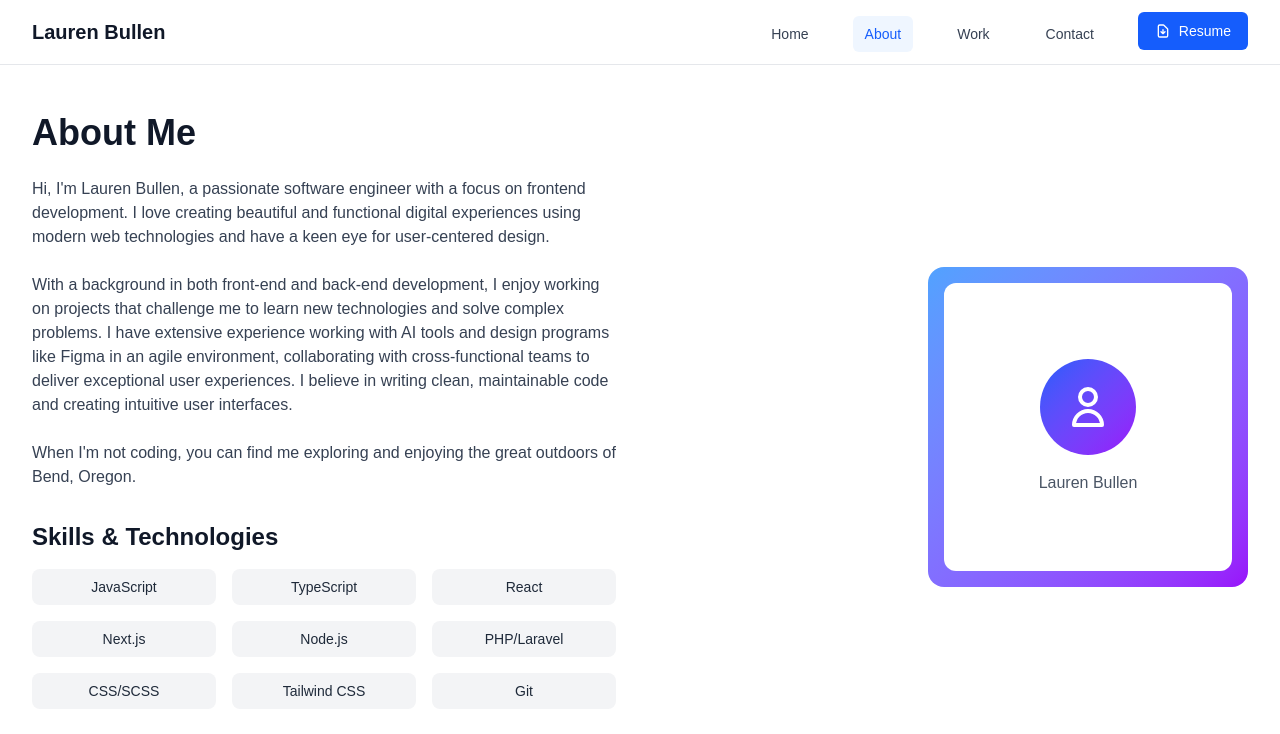
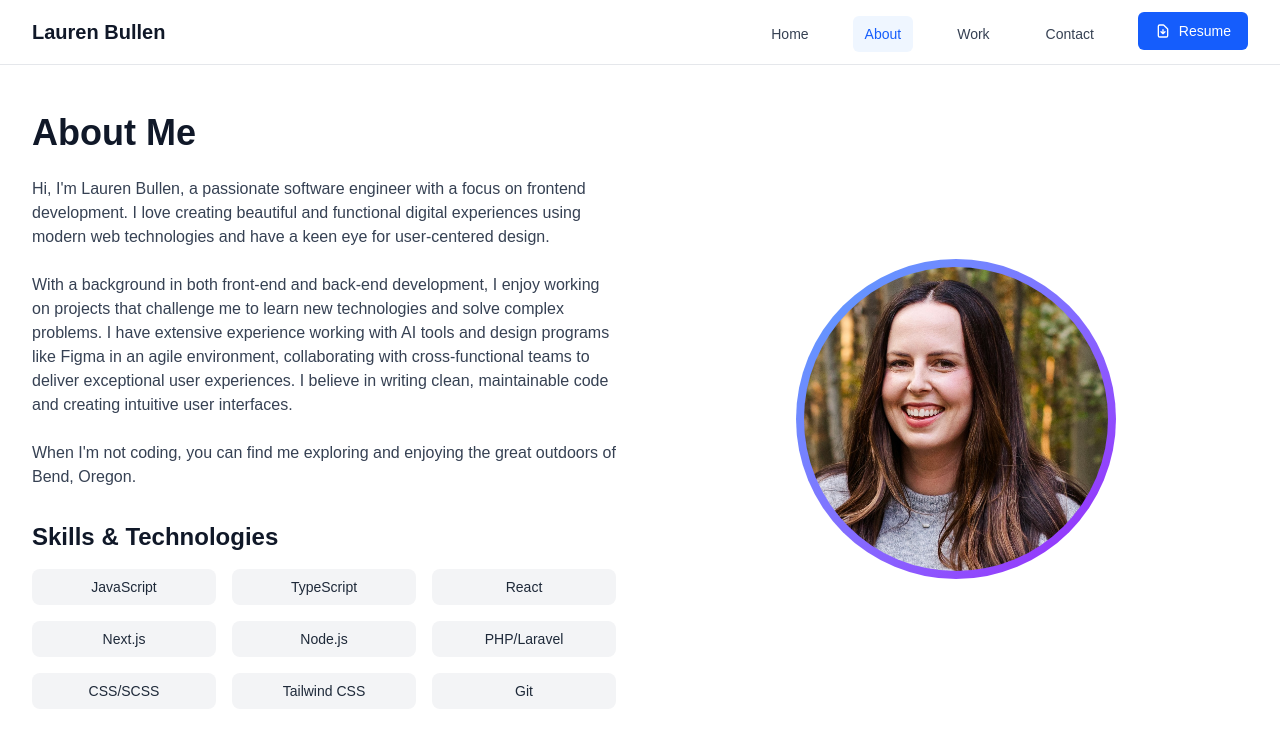
Before and after one commit to lbullen21/portfolio, a Next.js app: page /about in a window 1280 px wide. Shown: the top 734 px of the page. Built offline with nearby package versions, Linux system fonts and the light colour scheme.

Commit message:
feat: updated profile picture

```diff
--- a/src/app/about/page.tsx
+++ b/src/app/about/page.tsx
@@ -1,3 +1,5 @@
+import Image from 'next/image';
+
 export default function About() {
   return (
     <div className="min-h-screen bg-white dark:bg-gray-900">
@@ -61,29 +63,19 @@ export default function About() {
           </div>
 
           {/* Visual Section */}
-          <div className="flex justify-center lg:justify-end">
+          <div className="flex justify-center">
             <div className="relative">
-              <div className="w-80 h-80 bg-gradient-to-br from-blue-400 to-purple-600 rounded-2xl flex items-center justify-center">
-                <div className="w-72 h-72 bg-white dark:bg-gray-800 rounded-xl flex items-center justify-center">
-                  <div className="text-center">
-                    <div className="w-24 h-24 bg-gradient-to-br from-blue-600 to-purple-600 rounded-full mx-auto mb-4 flex items-center justify-center">
-                      <svg
-                        className="w-12 h-12 text-white"
-                        fill="none"
-                        stroke="currentColor"
-                        viewBox="0 0 24 24"
-                      >
-                        <path
-                          strokeLinecap="round"
-                          strokeLinejoin="round"
-                          strokeWidth={2}
-                          d="M16 7a4 4 0 11-8 0 4 4 0 018 0zM12 14a7 7 0 00-7 7h14a7 7 0 00-7-7z"
-                        />
-                      </svg>
-                    </div>
-                    <p className="text-gray-600 dark:text-gray-400 font-medium">
-                      Lauren Bullen
-                    </p>
+              <div className="text-center">
+                {/* Gradient border circle around image */}
+                <div className="w-80 h-80 bg-gradient-to-br from-blue-400 to-purple-600 rounded-full flex items-center justify-center mx-auto mb-4 p-2">
+                  <div className="w-full h-full overflow-hidden rounded-full relative">
+                    <Image
+                      src="/profile.jpeg"
+                      alt="Lauren Bullen"
+                      fill
+                      className="object-cover"
+                      sizes="320px"
+                    />
                   </div>
                 </div>
               </div>
```
Also changed, not shown: public/profile.jpeg (added).
